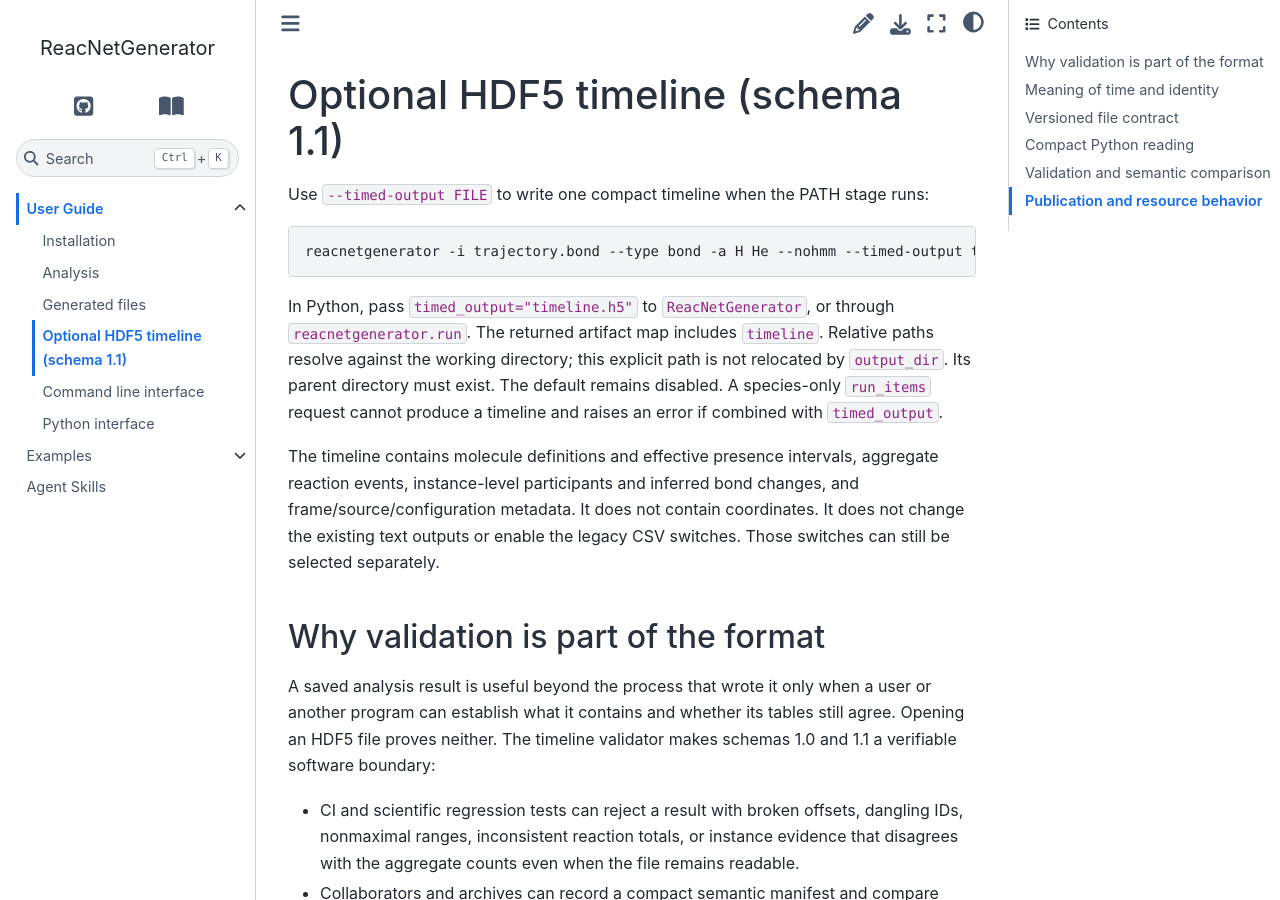
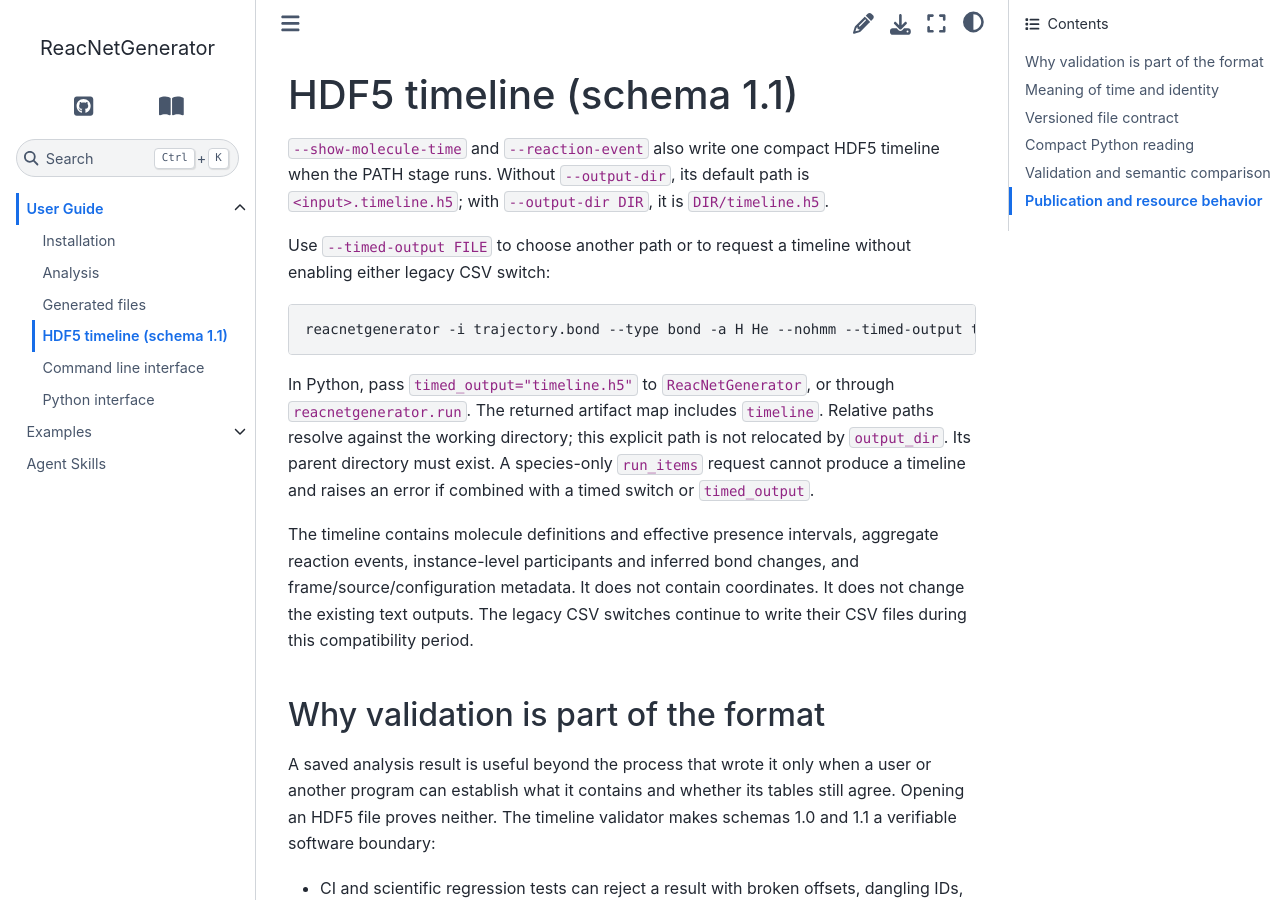
Before and after one commit to deepmodeling/reacnetgenerator, a Sphinx documentation site: the page built from docs/guide/timed-output-schema.md, in a window 1280 px wide and 900 px high. Built offline with Sphinx 7.4.7 and the Sphinx Book theme 1.1.4, drawn with Linux system fonts in a browser that asks for light colours; pages that are not in the unit, such as notebooks, are missing from menus.

Commit message:
feat: default HDF5 timeline for timed outputs (#2504)
## Summary

- automatically write a schema 1.1 HDF5 timeline when molecule-time or
reaction-event output is requested, including nonempty molecule
frame/timestep filters
- use `<first-input>.timeline.h5`, or `timeline.h5` below `output_dir`;
retain `--timed-output FILE` as an explicit path override
- preserve existing CSV output and filtering, keep ordinary runs without
timed output unchanged, and update CLI/Python documentation and
regression coverage

This follows #2499. CSV removal and scheduling changes remain separate
contributions.

## Validation

- Python 3.13 timeline and validator regression set: `83 passed`
- installed-package tox environment, complete non-GUI suite with
coverage: `373 passed, 8 skipped, 6 deselected, 6 xfailed, 3 xpassed`;
the six deselected cases are GUI tests
- 20 legacy artifacts were byte-identical to the official base across
HMM on/off and one/two workers
- `ty==0.0.15` (no errors; two warnings in unchanged files), applicable
pre-commit hooks, and `git diff --check`
- Sphinx HTML build (11 warnings), wheel build, and clean Python 3.13
installation covering API/CLI default paths, preserved CSV output,
schema 1.1 validation, and the validator CLI

Coding agent: Codex
Codex version: codex-cli 0.162.0-alpha.2
Model: gpt-6.1-sol
Reasoning effort: xhigh



<!-- This is an auto-generated comment: release notes by coderabbit.ai
-->

## Summary by CodeRabbit

* **New Features**
* Molecule-time and reaction-event output now also creates a schema 1.1
HDF5 timeline alongside the existing CSV files. Molecule filters can
also trigger timeline output.
* Timelines use a default path based on the input file or output
directory; `--timed-output` lets you choose a different path or request
a timeline on its own.
* **Documentation**
* Updated the Python guide, command-line help, and timeline schema guide
with output behavior, paths, and validation details.

<!-- end of auto-generated comment: release notes by coderabbit.ai -->

Co-authored-by: hcustc <268120833+hcustc@users.noreply.github.com>

````diff
--- a/docs/guide/timed-output-schema.md
+++ b/docs/guide/timed-output-schema.md
@@ -1,6 +1,11 @@
-# Optional HDF5 timeline (schema 1.1)
+# HDF5 timeline (schema 1.1)
 
-Use `--timed-output FILE` to write one compact timeline when the PATH stage runs:
+`--show-molecule-time` and `--reaction-event` also write one compact HDF5
+timeline when the PATH stage runs. Without `--output-dir`, its default path is
+`<input>.timeline.h5`; with `--output-dir DIR`, it is `DIR/timeline.h5`.
+
+Use `--timed-output FILE` to choose another path or to request a timeline
+without enabling either legacy CSV switch:
 
 ```sh
 reacnetgenerator -i trajectory.bond --type bond -a H He --nohmm --timed-output timeline.h5
@@ -9,15 +14,15 @@ reacnetgenerator -i trajectory.bond --type bond -a H He --nohmm --timed-output t
 In Python, pass `timed_output="timeline.h5"` to `ReacNetGenerator`, or through
 `reacnetgenerator.run`. The returned artifact map includes `timeline`. Relative
 paths resolve against the working directory; this explicit path is not relocated
-by `output_dir`. Its parent directory must exist. The default remains disabled.
-A species-only `run_items` request cannot produce a timeline and raises an error
-if combined with `timed_output`.
+by `output_dir`. Its parent directory must exist. A species-only `run_items`
+request cannot produce a timeline and raises an error if combined with a timed
+switch or `timed_output`.
 
 The timeline contains molecule definitions and effective presence intervals,
 aggregate reaction events, instance-level participants and inferred bond changes,
 and frame/source/configuration metadata. It does not contain coordinates. It does
-not change the existing text outputs or enable the legacy CSV switches. Those
-switches can still be selected separately.
+not change the existing text outputs. The legacy CSV switches continue to write
+their CSV files during this compatibility period.
 
 ## Why validation is part of the format
 
````
Also changed, not shown: docs/guide/python.md (+9 -0 lines), docs/guide/run.md (+8 -0 lines), 3 other files.
